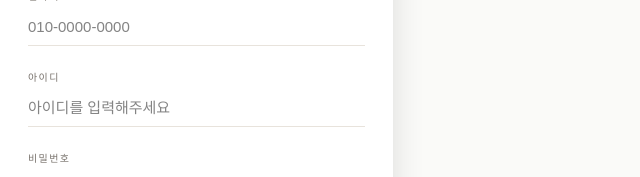
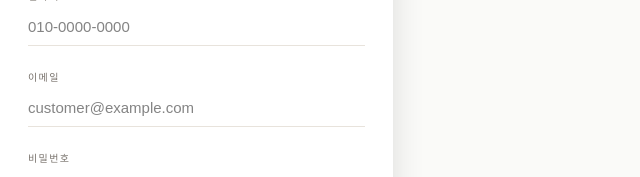
Before and after one commit to eighttontruck8/MCM-Backend, a React (Vite) app in the folder frontend/: page /signup in a window 1280 px wide. Shown: the part 419-596 px from the top of the page, without its empty margins (0-640 px from the left). Built offline with nearby package versions, Linux system fonts and the light colour scheme; no server answers.

Commit message:
fix(auth): 인증 식별자를 이메일로 통일

```diff
--- a/frontend/src/pages/LoginPage/LoginPage.jsx
+++ b/frontend/src/pages/LoginPage/LoginPage.jsx
@@ -88,11 +88,11 @@ export default function LoginPage() {
             onSubmit={handleSubmit}
           >
             <div className="login-page__field" data-node-id="17:24" data-name="Input">
-              <label htmlFor="login-id" className="login-page__label" data-node-id="17:25" data-name="Label">
+              <label htmlFor="login-email" className="login-page__label" data-node-id="17:25" data-name="Label">
                 이메일
               </label>
               <input
-                id="login-id"
+                id="login-email"
                 type="email"
                 className="login-page__input"
                 placeholder="customer@example.com"
--- a/frontend/src/pages/SignupPage/SignupPage.jsx
+++ b/frontend/src/pages/SignupPage/SignupPage.jsx
@@ -1,4 +1,3 @@
-import React from 'react';
 import { useNavigate } from 'react-router-dom';
 import './SignupPage.css';
 
@@ -31,9 +30,15 @@ export default function SignupPage() {
           </section>
 
           <div className="signup-page__tabs" data-node-id="13:1494" data-name="Container">
-            <a href="#" className="signup-page__tab signup-page__tab--inactive" data-node-id="13:1495" data-name="Button">
+            <button
+              type="button"
+              className="signup-page__tab signup-page__tab--inactive"
+              data-node-id="13:1495"
+              data-name="Button"
+              onClick={() => navigate('/login')}
+            >
               로그인
-            </a>
+            </button>
             <button type="button" className="signup-page__tab signup-page__tab--active" data-node-id="13:1498" data-name="Button">
               회원가입
             </button>
@@ -68,15 +73,18 @@ export default function SignupPage() {
               />
             </div>
 
+            {/* [Frontend-01-'인증 이메일 식별자 통일'] 백엔드 로그인 계약과 동일하게 이메일을 사용한다. */}
             <div className="signup-page__field" data-node-id="13:1516" data-name="Input">
-              <label htmlFor="signup-id" className="signup-page__label" data-node-id="13:1517" data-name="Label">
-                아이디
+              <label htmlFor="signup-email" className="signup-page__label" data-node-id="13:1517" data-name="Label">
+                이메일
               </label>
               <input
-                id="signup-id"
-                type="text"
+                id="signup-email"
+                type="email"
                 className="signup-page__input"
-                placeholder="아이디를 입력해주세요"
+                placeholder="customer@example.com"
+                autoComplete="email"
+                required
                 data-node-id="13:1520"
                 data-name="Text Input"
               />
```
Also changed, not shown: 2 other files (tests, documents, lock files or other folders).
